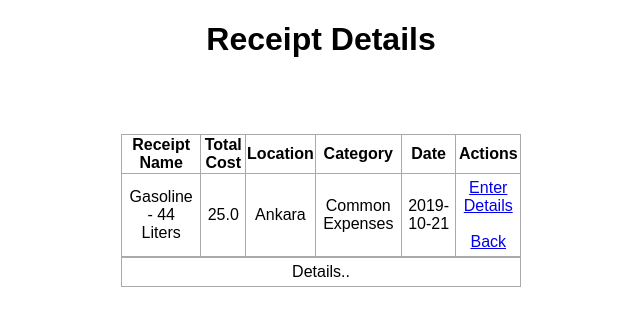
After one commit to BILL-In-The-Blanks/Bil495Proje, a Flask app: page /details/1 in a window 1280 px wide. The commit adds this page. Shown: the top 326 px of the page, without its empty margins (319-959 px from the left). Run offline with Flask 2, Linux system fonts and the light colour scheme; data comes from the database, SQL or seed files in the repository; both versions use the stored data as it was after the commit.

Commit message:
Added details section.

```diff
--- a/app.py
+++ b/app.py
@@ -54,6 +54,19 @@ def delete(id):
     except:
         return 'There was a problem deleting that receipt'
 
+@app.route('/details/<int:id>', methods=['GET', 'POST'])
+def details(id):
+    receipt = Receipt.query.get_or_404(id)
+    receipt_to_detail = Receipt.query.get_or_404(id)
+
+    if request.method == 'POST':
+        try:
+            return redirect('/')
+        except:
+            return 'There was an issue detailing your receipt'
+    else:
+        return render_template('details.html', receipt=receipt)
+
 @app.route('/update/<int:id>', methods=['GET', 'POST'])
 def update(id):
     receipt = Receipt.query.get_or_404(id)
--- /dev/null
+++ b/templates/details.html
@@ -0,0 +1,60 @@
+{% extends 'base.html' %}
+
+{% block head %}
+<title>Bil495 Project</title>
+{% endblock %}
+
+{% block body %}
+<div class="content">
+
+    <h1 style="text-align: center">Receipt Details</h1>
+    <br>
+    <br>
+    <br>
+
+
+    <table>
+        <tr>
+            <th>Receipt Name</th>
+            <th>Total Cost</th>
+            <th>Location</th>
+            <th>Category</th>
+            <th>Date</th>
+            <th>Actions</th>
+        </tr>
+
+            <tr>
+                <td>{{ receipt.content }}</td>
+                <td>{{ receipt.total_cost }}</td>
+                <td>{{ receipt.location }}</td>
+                <td>{{ receipt.tag }}</td>
+                <td>{{ receipt.date_created.date() }}</td>
+                <td>
+                    <a href="/update/{{receipt.id}}">Enter Details</a>
+                    <br>
+                    <br>
+                    <a href="/">Back</a>
+                </td>
+            </tr>
+
+    </table>
+
+    <table>
+        <tr>
+
+
+
+        </tr>
+
+            <tr>
+
+                <td>{{ "Details.." }}</td>
+
+        </tr>
+
+    </table>
+
+
+
+</div>
+{% endblock %}
--- a/templates/index.html
+++ b/templates/index.html
@@ -30,6 +30,8 @@
                     <a href="/delete/{{receipt.id}}">Delete</a>
                     <br>
                     <a href="/update/{{receipt.id}}">Update</a>
+                    <br>
+                    <a href="/details/{{receipt.id}}">Details</a>
                 </td>
             </tr>
         {% endfor %}
```
Also changed, not shown: README.md, receipts.db.
